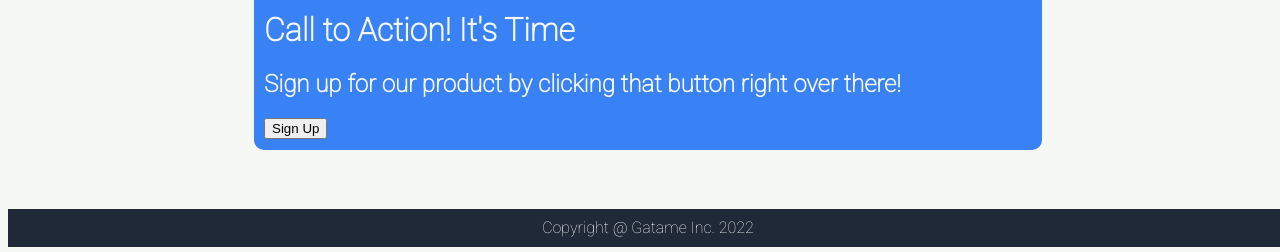
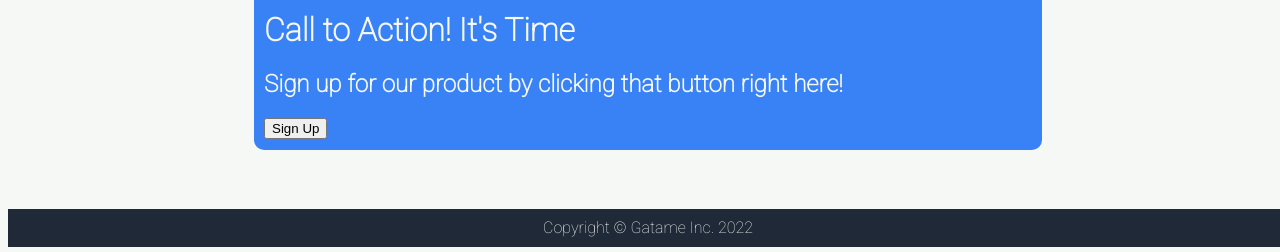
Before and after one commit to Mr-Gatame/odin_landing, a plain HTML site: page landing.html in a window 1280 px wide. Shown: the part 1041-1293 px from the top of the page. Drawn offline with Linux system fonts and the light colour scheme.

Commit message:
Final Touches

```diff
--- a/landing.html
+++ b/landing.html
@@ -81,13 +81,13 @@
         <div class="s4box">
             <div class="s4headers">
                 <h1>Call to Action! It's Time</h1>
-                <h2>Sign up for our product by clicking that button right over there!</h2>
+                <h2>Sign up for our product by clicking that button right here!</h2>
                 <button class="s4btn">Sign Up</button>
             </div>
         </div>
     </div>
 
-    <div class="footer">Copyright @ Gatame Inc. 2022</div>
+    <div class="footer">Copyright © Gatame Inc. 2022</div>
 
 
 </body>
```
